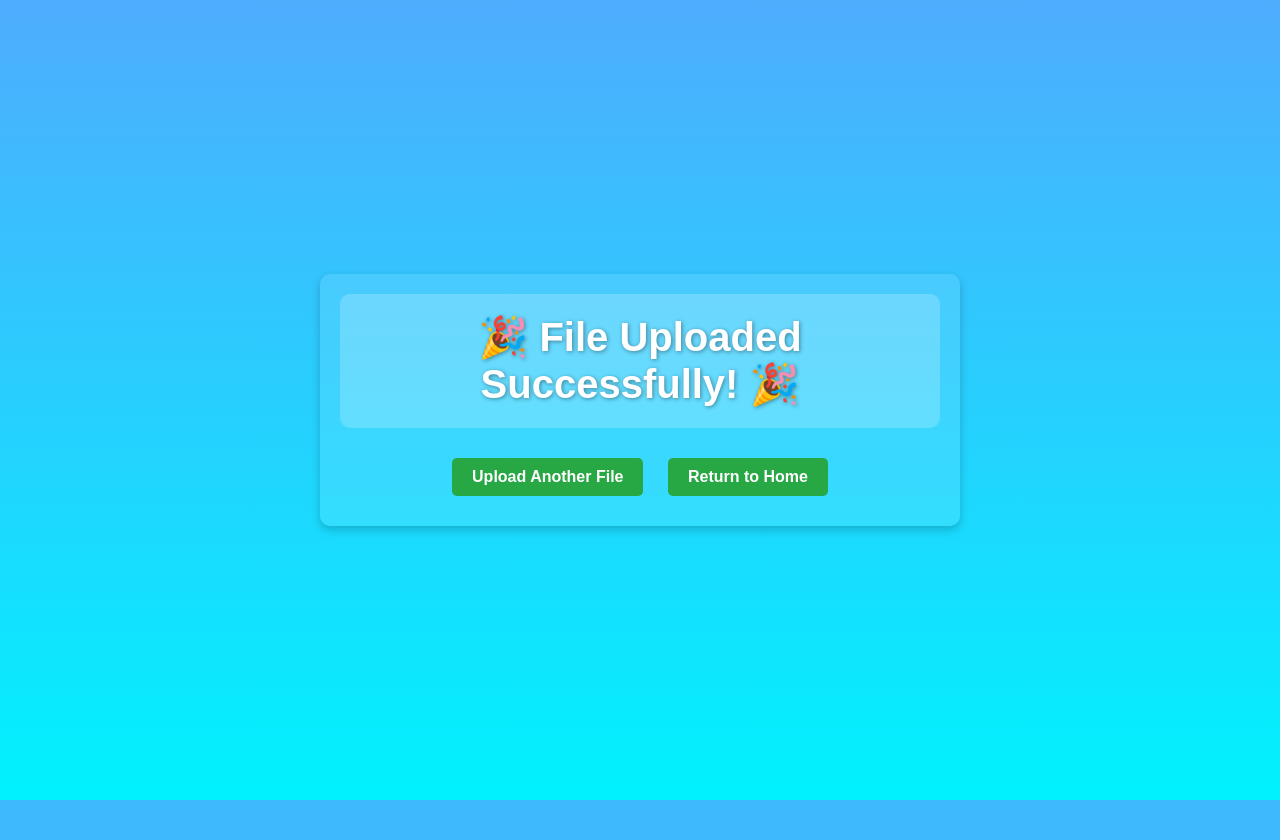
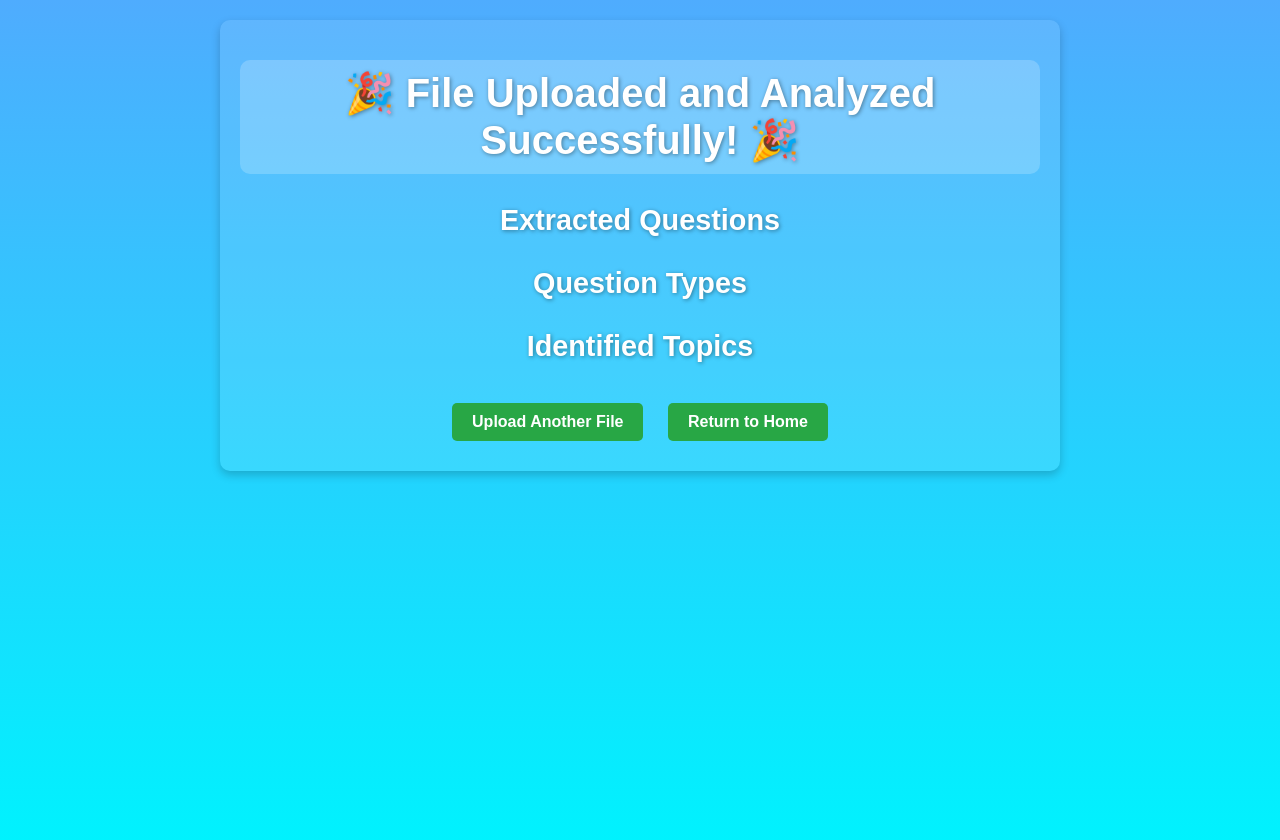
Before and after one commit to Piyushkumar481/PYQ-, a Django app: template file_upload/uploads/templates/uploads/upload_success.html in a window 1280 px wide. Before the commit the page ends 800 px from the top, so only its background shows below. Run offline with Django 5.2, Linux system fonts and the light colour scheme; the template is opened without the code that fills it, so the values that code supplies are empty; parts of the project's set-up code (start-up, migrations or seed data) failed here and were passed over.

Commit message:
Update upload_success.html

```diff
--- a/file_upload/uploads/templates/uploads/upload_success.html
+++ b/file_upload/uploads/templates/uploads/upload_success.html
@@ -1,39 +1,66 @@
-<!-- uploads/upload_success.html -->
 <!DOCTYPE html>
 <html lang="en">
 <head>
     <meta charset="UTF-8">
     <meta name="viewport" content="width=device-width, initial-scale=1.0">
-    <title>Upload Success</title>
+    <title>Upload Success & Analysis Results</title>
     <style>
         body {
             font-family: 'Arial', sans-serif;
             background: linear-gradient(to bottom, #4facfe, #00f2fe);
             color: #ffffff;
             margin: 0;
+            padding: 20px;
             display: flex;
-            justify-content: center;
+            flex-direction: column;
             align-items: center;
-            height: 100vh;
+            min-height: 100vh;
             text-align: center;
         }
 
         h1 {
             font-size: 2.5rem;
-            margin: 0;
-            padding: 20px;
+            margin: 20px 0;
+            padding: 10px;
             background: rgba(255, 255, 255, 0.2);
             color: #ffffff;
             border-radius: 10px;
             text-shadow: 1px 1px 4px rgba(0, 0, 0, 0.4);
         }
 
-        .success-message {
-            max-width: 600px;
+        h2 {
+            font-size: 1.8rem;
+            margin-top: 30px;
+            color: #fff;
+            text-shadow: 1px 1px 4px rgba(0, 0, 0, 0.4);
+        }
+
+        ul {
+            list-style-type: none;
+            padding: 0;
+            margin: 10px 0;
+            text-align: left;
+        }
+
+        ul li {
             background: rgba(255, 255, 255, 0.1);
-            padding: 20px;
-            border-radius: 10px;
+            margin: 5px 0;
+            padding: 10px;
+            border-radius: 5px;
             box-shadow: 0 4px 10px rgba(0, 0, 0, 0.2);
+        }
+
+        ul li ul {
+            margin: 10px 0 0 20px;
+            list-style-type: disc;
+        }
+
+        ul li ul li {
+            background: none;
+            margin: 5px 0;
+            padding: 0;
+            box-shadow: none;
+            text-shadow: none;
         }
 
         a {
@@ -53,15 +80,54 @@
         }
 
         .button-group {
-            margin-top: 20px;
+            margin-top: 30px;
+        }
+
+        .content-container {
+            max-width: 800px;
+            background: rgba(255, 255, 255, 0.1);
+            padding: 20px;
+            border-radius: 10px;
+            box-shadow: 0 4px 10px rgba(0, 0, 0, 0.2);
         }
     </style>
 </head>
 <body>
-    <div class="success-message">
-        <h1>🎉 File Uploaded Successfully! 🎉</h1>
+    <div class="content-container">
+        <h1>🎉 File Uploaded and Analyzed Successfully! 🎉</h1>
+
+        <h2>Extracted Questions</h2>
+        <ul>
+            {% for question in questions %}
+                <li>
+                    <strong>{{ question.question }}</strong>
+                    {% if question.choices %}
+                        <ul>
+                            {% for choice in question.choices %}
+                                <li>{{ choice }}</li>
+                            {% endfor %}
+                        </ul>
+                    {% endif %}
+                </li>
+            {% endfor %}
+        </ul>
+
+        <h2>Question Types</h2>
+        <ul>
+            {% for qtype in types %}
+                <li>{{ qtype }}</li>
+            {% endfor %}
+        </ul>
+
+        <h2>Identified Topics</h2>
+        <ul>
+            {% for topic in topics %}
+                <li>{{ topic }}</li>
+            {% endfor %}
+        </ul>
+
         <div class="button-group">
-            <a href="{% url 'file_upload' %}">Upload Another File</a>
+            <a href="{% url 'file_upload_view' %}">Upload Another File</a>
             <a href="/">Return to Home</a>
         </div>
     </div>
```
